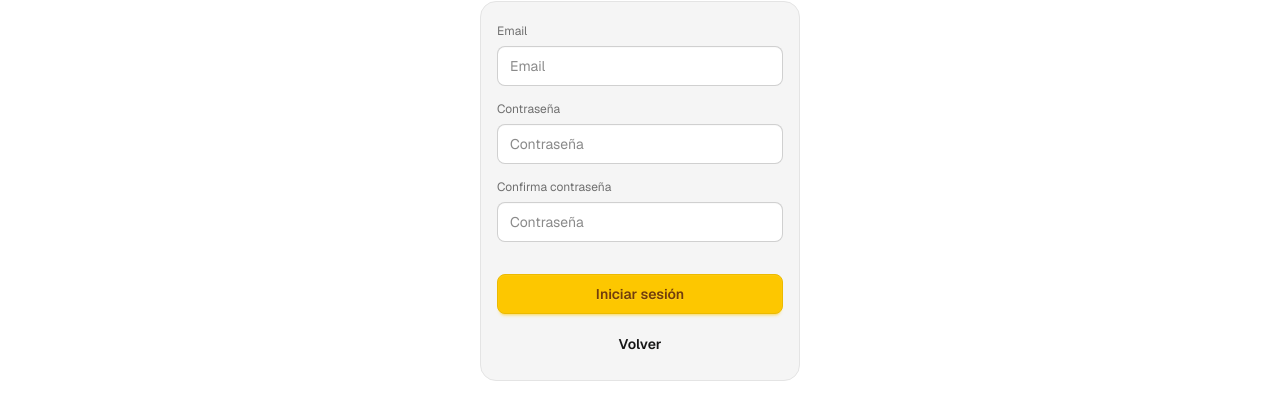
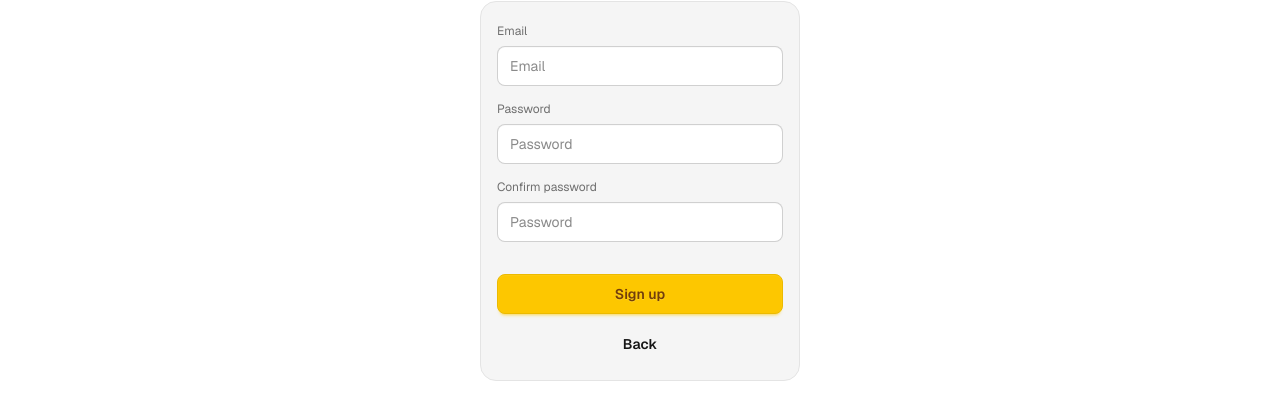
Before and after one commit to gmoralrubio/practica-intro-react, a React (Vite) app in the folder modules/frontend/: page /auth/register in a window 1280 px wide. Shown: the part 143-557 px from the top of the page. Built offline with nearby package versions, Linux system fonts and the light colour scheme; no server answers.

Commit message:
style: unified ui language

```diff
--- a/modules/frontend/src/features/Auth/views/LoginPage.tsx
+++ b/modules/frontend/src/features/Auth/views/LoginPage.tsx
@@ -79,14 +79,14 @@ export const LoginPage: React.FC = () => {
             htmlFor="password"
             className="label"
           >
-            Contraseña
+            Password
           </label>
           <input
             type="password"
             name="password"
             id="password"
             className="input"
-            placeholder="Contraseña"
+            placeholder="Password"
             minLength={6}
             required
             value={formData.password}
@@ -99,14 +99,14 @@ export const LoginPage: React.FC = () => {
           type="submit"
           disabled={isLoading ? true : false}
         >
-          {isLoading ? 'Iniciando sesión...' : 'Iniciar sesión'}
+          {isLoading ? 'Signing in...' : 'Sign in'}
         </button>
         <button
           type="button"
           className="btn btn-ghost mt-1"
           onClick={() => navigate('/products')}
         >
-          Volver
+          Back
         </button>
       </form>
     </div>
--- a/modules/frontend/src/features/Auth/views/RegisterPage.tsx
+++ b/modules/frontend/src/features/Auth/views/RegisterPage.tsx
@@ -23,7 +23,7 @@ export const RegisterPage: React.FC = () => {
     passwordConfirmation: '',
   })
 
-  // Detect login result after signup succeeds (login no longer throws)
+  // Detecta el resultado del login tras un signup exitoso
   useEffect(() => {
     if (loginAfterSignupRef.current && !isLoading) {
       loginAfterSignupRef.current = false
@@ -60,11 +60,11 @@ export const RegisterPage: React.FC = () => {
 
     try {
       await signup(email, password)
-      // Signup succeeded — trigger login
+      // Signup exitoso — lanza login
       loginAfterSignupRef.current = true
       await login(email, password)
     } catch (e) {
-      // Signup failed (signup still throws)
+      // Signup fallido (signup sigue lanzando)
       showError(parseError(e).message)
     }
   }
@@ -101,14 +101,14 @@ export const RegisterPage: React.FC = () => {
             htmlFor="password"
             className="label"
           >
-            Contraseña
+            Password
           </label>
           <input
             type="password"
             name="password"
             id="password"
             className="input"
-            placeholder="Contraseña"
+            placeholder="Password"
             minLength={6}
             required
             value={formData.password}
@@ -121,14 +121,14 @@ export const RegisterPage: React.FC = () => {
             htmlFor="password-confirmation"
             className="label"
           >
-            Confirma contraseña
+            Confirm password
           </label>
           <input
             type="password"
             name="passwordConfirmation"
             id="password-confirmation"
             className="input"
-            placeholder="Contraseña"
+            placeholder="Password"
             minLength={6}
             required
             value={formData.passwordConfirmation}
@@ -144,14 +144,14 @@ export const RegisterPage: React.FC = () => {
           type="submit"
           disabled={isLoading ? true : false}
         >
-          {isLoading ? 'Iniciando sesión...' : 'Iniciar sesión'}
+          {isLoading ? 'Creating account...' : 'Sign up'}
         </button>
         <button
           type="button"
           className="btn btn-ghost mt-1"
           onClick={() => navigate('/')}
         >
-          Volver
+          Back
         </button>
       </form>
     </div>
--- a/modules/frontend/src/features/Products/types/product.types.ts
+++ b/modules/frontend/src/features/Products/types/product.types.ts
@@ -1,7 +1,7 @@
 export const ALL_TAGS = ['sport', 'home', 'tech'] as const
 export type Tag = typeof ALL_TAGS[number]
 
-// Domain
+// Dominio
 export interface Product {
 	id: string
 	name: string
--- a/modules/frontend/src/features/Products/views/ProductDetailPage/ProductDetailPage.tsx
+++ b/modules/frontend/src/features/Products/views/ProductDetailPage/ProductDetailPage.tsx
@@ -26,7 +26,7 @@ const ProductDetailPage: React.FC = () => {
             >
               <use href="/icons.svg#back-arrow"></use>
             </svg>
-            Volver al listado
+            Back to list
           </button>
         </div>
       </div>
@@ -60,7 +60,7 @@ const ProductDetailPage: React.FC = () => {
                       color="secondary"
                       size="lg"
                     >
-                      Oferta
+                      Sale
                     </Badge>
                   )}
                 </div>
@@ -76,7 +76,7 @@ const ProductDetailPage: React.FC = () => {
                 </div>
 
                 <div className="mb-6">
-                  <h2 className="text-md mb-2 font-medium">Descripción</h2>
+                  <h2 className="text-md mb-2 font-medium">Description</h2>
                   <p className="text-base-content/80 leading-relaxed">
                     {product.description}
                   </p>
@@ -95,11 +95,11 @@ const ProductDetailPage: React.FC = () => {
                 <div className="divider"></div>
                 <div className="grid grid-cols-2 gap-4 text-sm">
                   <div>
-                    <p className="text-base-content/60">Propietario</p>
+                    <p className="text-base-content/60">Owner</p>
                     <p className="font-semibold">{product.username}</p>
                   </div>
                   <div>
-                    <p className="text-base-content/60">Publicado</p>
+                    <p className="text-base-content/60">Published</p>
                     <p className="font-semibold">
                       {formatDate(product.updatedAt)}
                     </p>
--- a/modules/frontend/src/shared/components/Header.tsx
+++ b/modules/frontend/src/shared/components/Header.tsx
@@ -34,7 +34,7 @@ export const Header: React.FC = () => {
         ) : (
           <div className="flex items-center gap-4">
             <span className="text-sm text-white">
-              Bienvenido {user?.username}
+              Welcome {user?.username}
             </span>
             <div className="space-x-4">
               <button
@@ -48,7 +48,7 @@ export const Header: React.FC = () => {
                 to="/products"
                 className="btn btn-primary"
               >
-                Mis productos
+                My products
               </NavLink>
             </div>
           </div>
```
